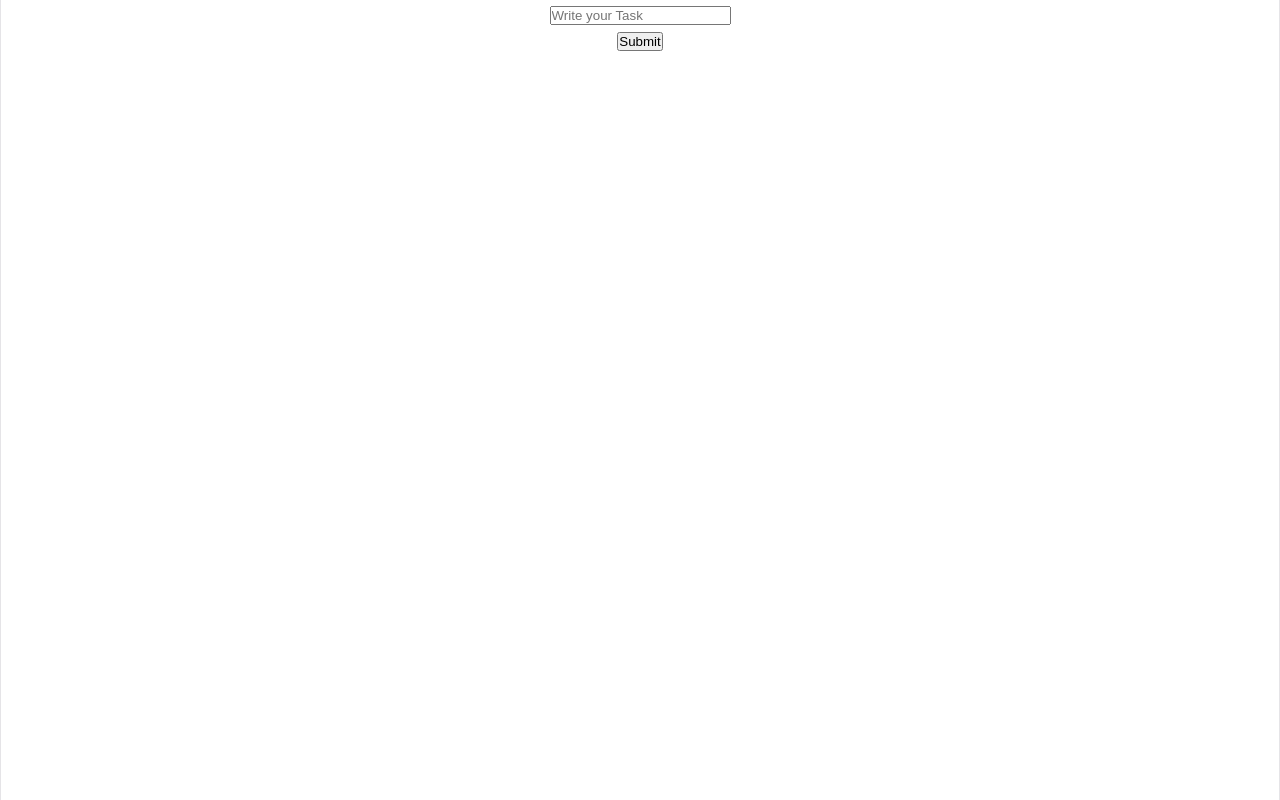
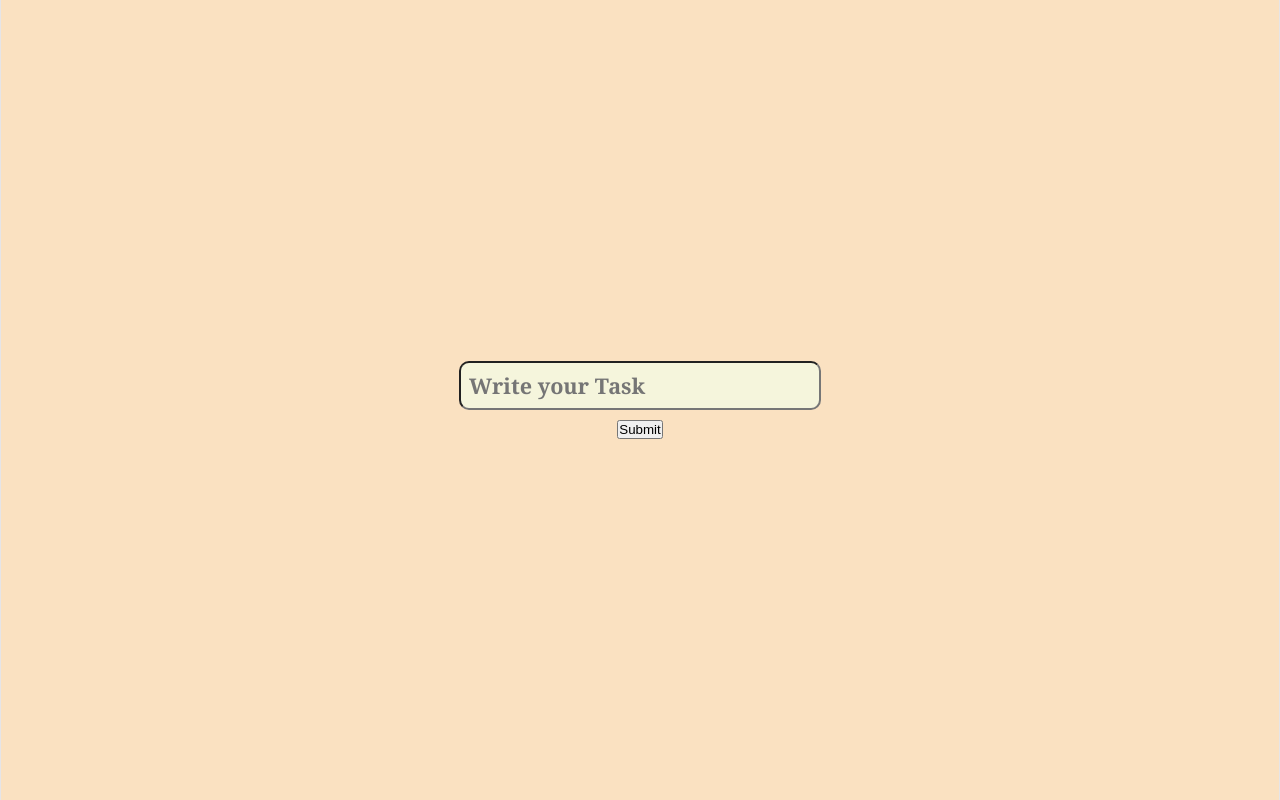
Before and after one commit to Rajat-web-server/todo, a React (Vite) app in the folder todo/To_do_list/: page / in a window 1280 px wide. Built offline with nearby package versions, Linux system fonts and the light colour scheme.

Commit message:
apply style to task input

```diff
--- a/todo/To_do_list/src/App.css
+++ b/todo/To_do_list/src/App.css
@@ -1,5 +1,15 @@
-*{
+* {
   margin: 0;
   box-sizing: border-box;
   padding: 0;
 }
+
+.container {
+  height: 100vh;
+  display: flex;
+  flex-direction: column;
+  justify-content: center;
+  align-items: center;
+  gap: 10px;
+  background-color: rgb(250, 225, 193);
+}
--- a/todo/To_do_list/src/App.jsx
+++ b/todo/To_do_list/src/App.jsx
@@ -49,7 +49,7 @@ useEffect(() => {
 
 
   return (
-    <div>
+    <div className='container'>
       <Input  setTask={setTask} Task={Task}/>
       <button onClick={submit}>Submit</button>
       {TaskList.map((T,index)=>{
--- a/todo/To_do_list/src/components/Display.jsx
+++ b/todo/To_do_list/src/components/Display.jsx
@@ -22,7 +22,7 @@ export const Display =({Task, index, updateTaskList, deleteTask, Checkbox, setCh
         setCheckbox(!Checkbox)
     }
     return(
-        <div>
+        <div className="box">
             {
             isUpdate ?(
                 <div>
--- /dev/null
+++ b/todo/To_do_list/src/components/input.css
@@ -0,0 +1,9 @@
+.input {
+  font-family: Georgia, "Times New Roman", Times, serif;
+  background-color: beige;
+  padding: 8px;
+  color: black;
+  font-size: 1.2em;
+  font-weight: bolder;
+  border-radius: 10px;
+}
--- a/todo/To_do_list/src/components/input.jsx
+++ b/todo/To_do_list/src/components/input.jsx
@@ -1,11 +1,11 @@
-
+import './input.css'
 
 export const Input =( {setTask, Task})=>{
 
     return(
 
-        <div>
-            <input type="text" value={Task} placeholder="Write your Task" onChange={(e)=>setTask(e.target.value)} />
+        <div className="input_container">
+            <input className='input' type="text" value={Task} placeholder="Write your Task" onChange={(e)=>setTask(e.target.value)} />
 
         </div>
     )
```
